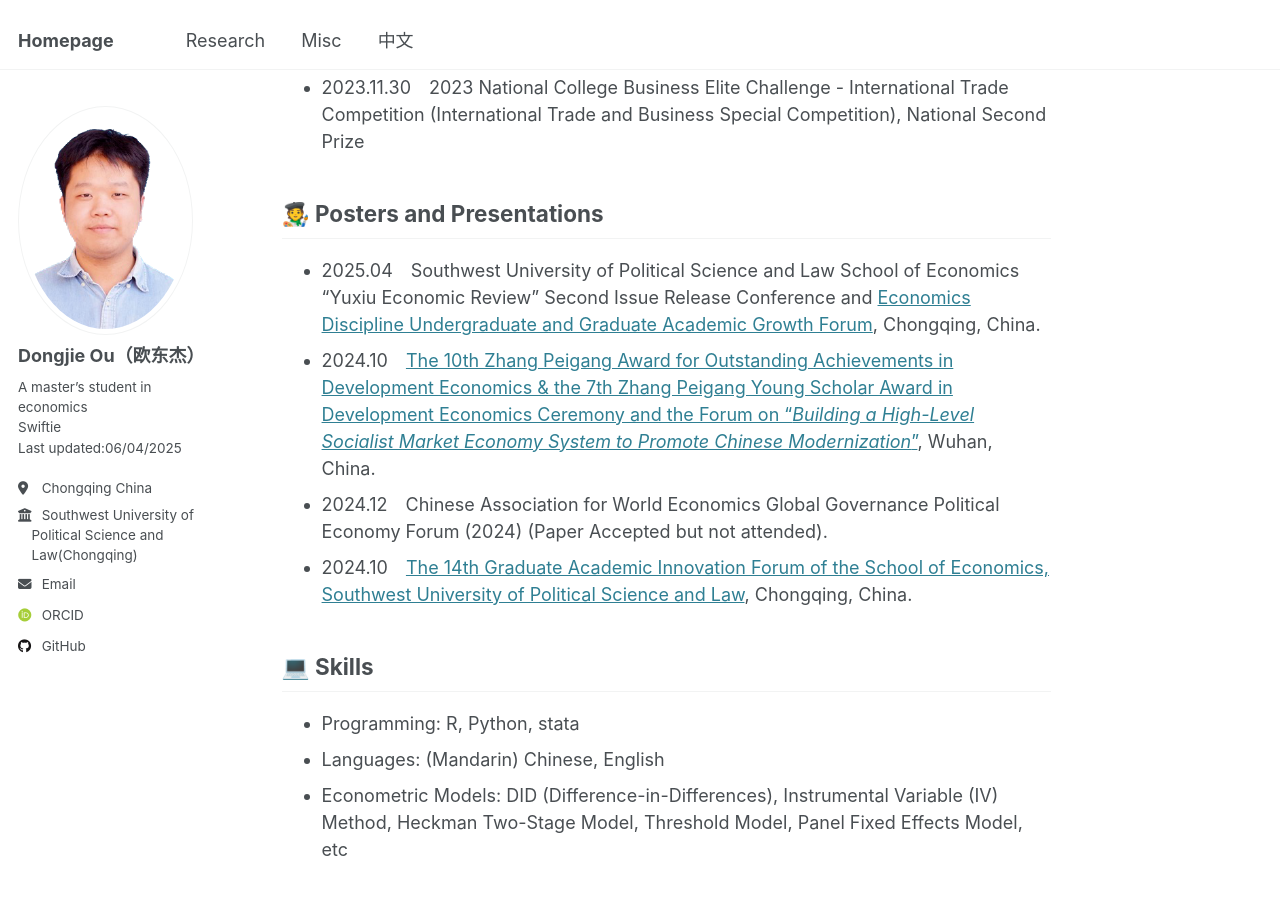
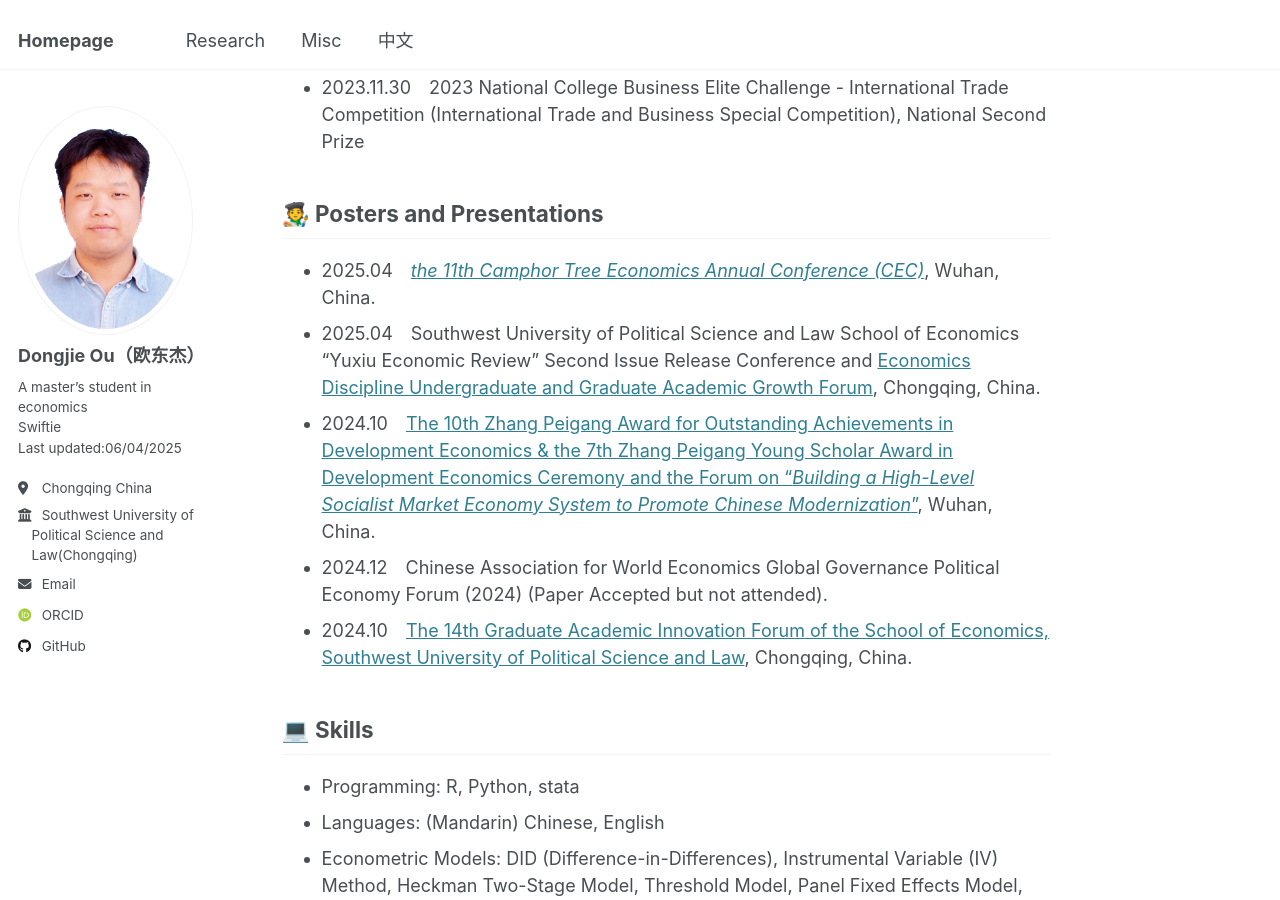
Before and after one commit to oudongjie2001/oudongjie2001.github.io, a Jekyll site: the page built from _pages/about.md, in a window 1280 px wide and 900 px high, scrolled down 2439 px. Built offline with Jekyll 4.4.1, drawn with Linux system fonts in a browser that asks for light colours; some web fonts are replaced.

Commit message:
Update about.md

```diff
--- a/_pages/about.md
+++ b/_pages/about.md
@@ -47,6 +47,7 @@ I am an optimistic idealist. Outside of my academic life, I enjoy music, hiking
 - 2023.11.30&emsp;2023 National College Business Elite Challenge - International Trade Competition (International Trade and Business Special Competition), National Second Prize
 
 ## 🧑‍🎨 Posters and Presentations
+- 2025.04&emsp;[*the 11th Camphor Tree Economics Annual Conference (CEC)*](https://mp.weixin.qq.com/s/8U7o0N42tT1zeR6OECkGDA), Wuhan, China.
 - 2025.04&emsp;Southwest University of Political Science and Law School of Economics “Yuxiu Economic Review” Second Issue Release Conference and [Economics Discipline Undergraduate and Graduate Academic Growth Forum](https://mp.weixin.qq.com/s/rjAJYPOdfNiv8sYkN7FrtQ), Chongqing, China.
 - 2024.10&emsp;[The 10th Zhang Peigang Award for Outstanding Achievements in Development Economics & the 7th Zhang Peigang Young Scholar Award in Development Economics Ceremony and the Forum on “*Building a High-Level Socialist Market Economy System to Promote Chinese Modernization*”](http://pkcjjh.hust.edu.cn/info/1068/2780.htm), Wuhan, China.
 - 2024.12&emsp;Chinese Association for World Economics Global Governance Political Economy Forum (2024) (Paper Accepted but not attended).
```
